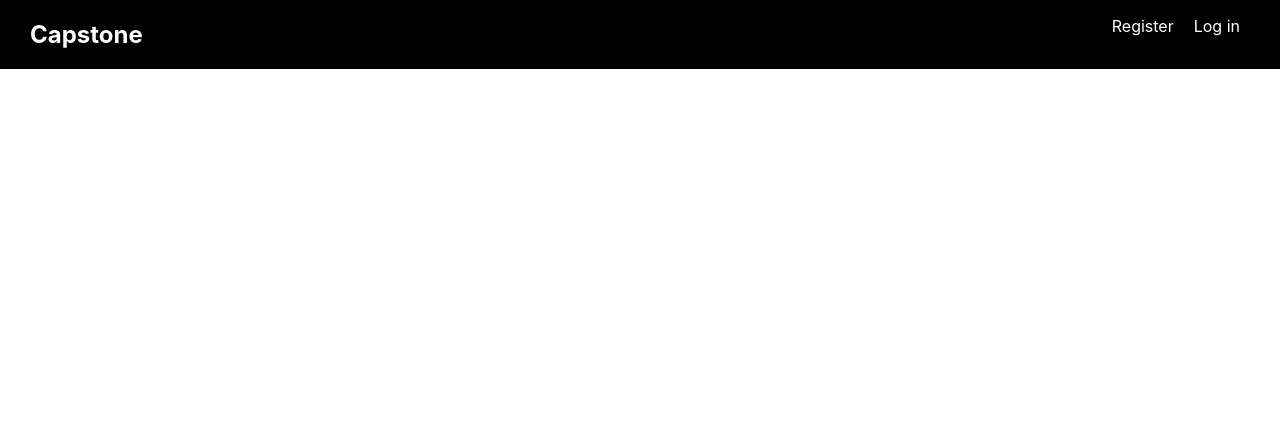
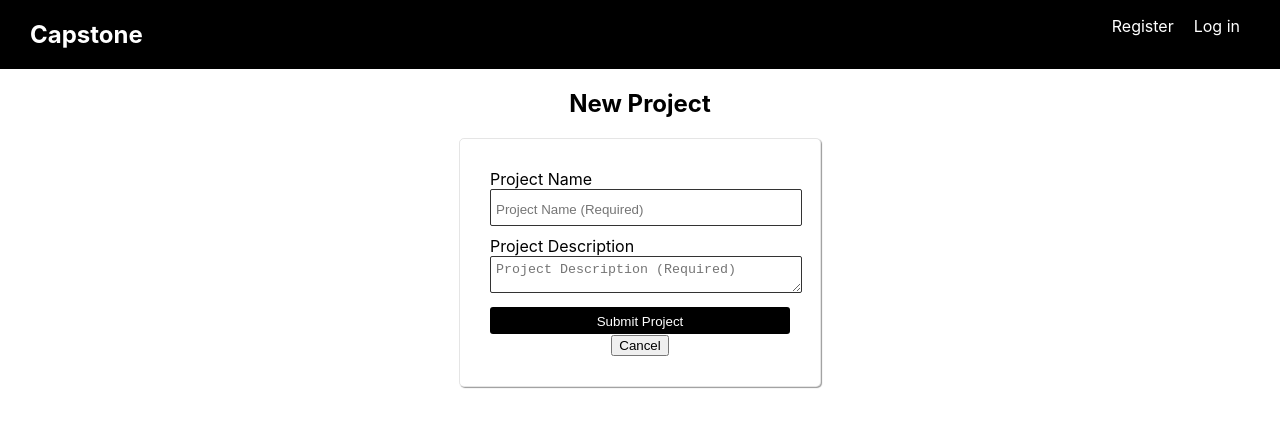
Before and after one commit to thinkful-ei-bee/A-team-capstone, a React (Create React App) app: page /new in a window 1280 px wide. Shown: the top 426 px of the page. Built offline with nearby package versions, Linux system fonts and the light colour scheme.

Commit message:
connected new project form to database

```diff
--- a/src/App.js
+++ b/src/App.js
@@ -3,6 +3,7 @@ import { Route, Switch } from "react-router-dom";
 import TopNav from './Components/TopNav/TopNav'
 import Login from './routes/Login/Login'
 import Registration from './routes/Registration/Registration'
+import NewProjectForm from './Components/NewProjectForm/NewProjectForm';
 
 function App() {
   return (
@@ -12,6 +13,7 @@ function App() {
         <Switch>
           <Route path={"/login"} component={Login} />
           <Route path={"/register"} component={Registration} />
+          <Route path={"/new"} component={NewProjectForm} />
         </Switch>
       </main>
     </div>
--- /dev/null
+++ b/src/Components/NewProjectForm/NewProjectForm.css
@@ -0,0 +1,3 @@
+.project-description {
+  min-height: 300px;
+}
--- a/src/Components/NewProjectForm/NewProjectForm.js
+++ b/src/Components/NewProjectForm/NewProjectForm.js
@@ -9,12 +9,19 @@ export default class NewProjectForm extends React.Component {
         error: null
       }
 
-      cancel = () => {
+      cancel = (event) => {
+        event.preventDefault();
         this.props.history.goBack();
       }
 
       save = (event) => {
         event.preventDefault();
+        if (!this.state.name || !this.state.description) {
+            return;
+        }
+
+        this.props.history.push('/');
+
         return ProjectApiService.submitProject({
           project_name: this.state.name,
           project_description: this.state.description
@@ -28,7 +35,7 @@ export default class NewProjectForm extends React.Component {
       }
 
   render() {
-    let error = this.state.error
+    let error = this.state.error;
     return (
         <section className="section ">
             <div className="section-grid-item">
@@ -38,11 +45,12 @@ export default class NewProjectForm extends React.Component {
                         {error && <p className='red'>{error}</p>}
                     </div>
                     <div className='project-name'>
-                        <label htmlFor='new-project-name'>Username</label>
+                        <label htmlFor='new-project-name'>Project Name</label>
                             <input
+                                value={this.state.name}
+                                onChange={e => this.changeFields(e)}
                                 name='name'
                                 type='text'
-                                required
                                 id='new-project-name'
                                 placeholder="Project Name (Required)"
                                 className="text">
@@ -51,17 +59,20 @@ export default class NewProjectForm extends React.Component {
                     <div className='project-description'>
                         <label htmlFor='new-project-description'>Project Description</label>
                             <textarea
+                                valeu={this.state.description}
+                                onChange={e => this.changeFields(e)}
                                 name='description'
                                 id='new-project-description'
                                 type='text'
-                                required
+                                placeholder="Project Description (Required)"
                                 className="text">
                             </textarea>
                     </div>
 
-                    <button className="btn submit_btn" type='submit'>
+                    <button className="btn submit_btn" type='submit' onClick={this.save}>
                         Submit Project
                      </button>
+                     <button className="btn-cancel" onClick={this.cancel}>Cancel</button>
                  </form>
             </div>
         </section>
--- a/src/services/project-api-service.js
+++ b/src/services/project-api-service.js
@@ -1,7 +1,22 @@
 import config from '../config';
+import TokenService from './token-service';
 
 const ProjectApiService = {
-
+  submitProject(project) {
+    return fetch(`${config.API_ENDPOINT}/projects`, {
+      method: 'POST',
+      headers: {
+        'Content-Type': 'application/json',
+        'Authorization': `bearer ${TokenService.getAuthToken()}`
+      },
+      body: JSON.stringify(project),
+    })
+      .then(res =>
+        (!res.ok)
+          ? res.json().then(e => Promise.reject(e))
+          : res.json()
+      );
+  }
 };
 
 export default ProjectApiService;
```
